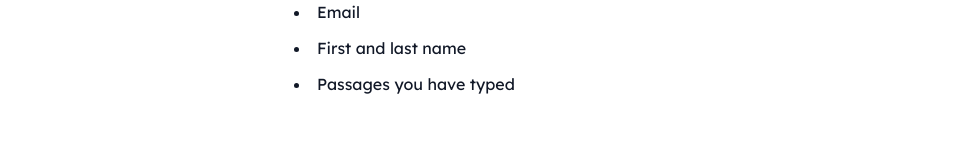
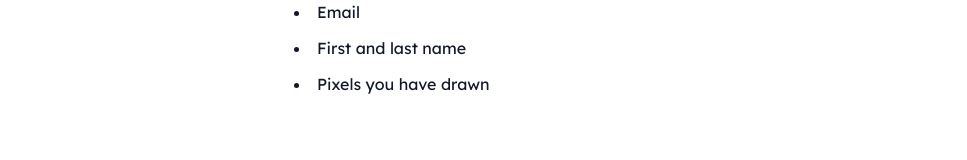
Before and after one commit to joshuawootonn/42colors, a Next.js app in the folder web/: page /privacy-policy in a window 1280 px wide. Shown: the part 376-536 px from the top of the page, without its empty margins (0-967 px from the left). Built offline with nearby package versions, Linux system fonts and the light colour scheme; no server answers.

Commit message:
chore: update privacy policy

```diff
--- a/web/app/(marketing)/privacy-policy/component.tsx
+++ b/web/app/(marketing)/privacy-policy/component.tsx
@@ -14,7 +14,7 @@ export function PrivacyPolicy() {
         <ul>
           <li>Email</li>
           <li>First and last name</li>
-          <li>Passages you have typed</li>
+          <li>Pixels you have drawn</li>
         </ul>
       </div>
       <H2>how will 42colors use your data?</H2>
```
